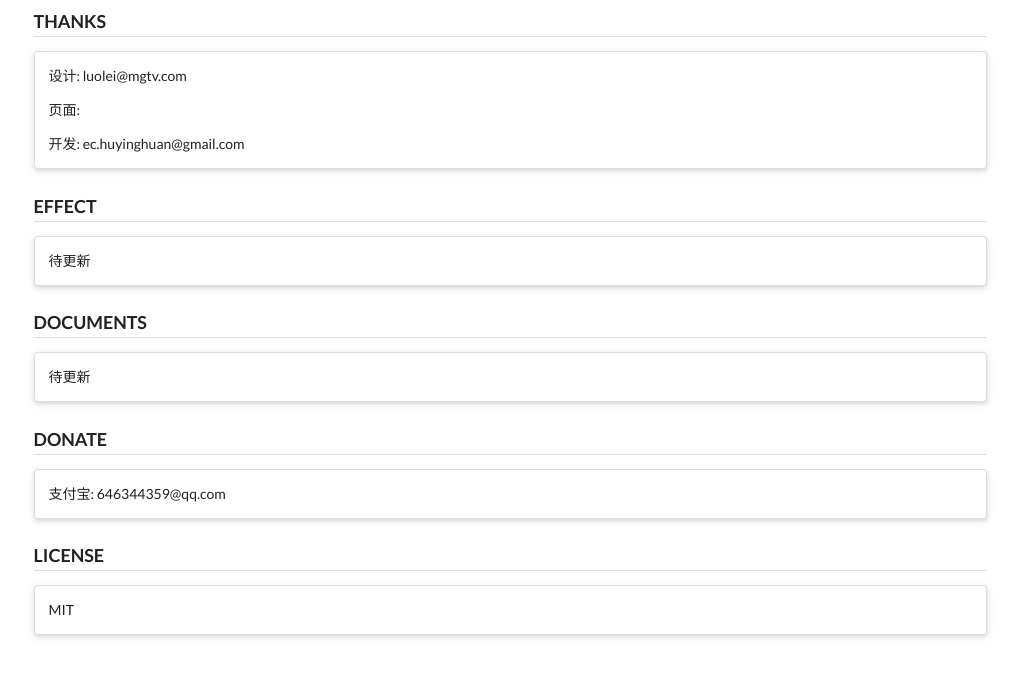
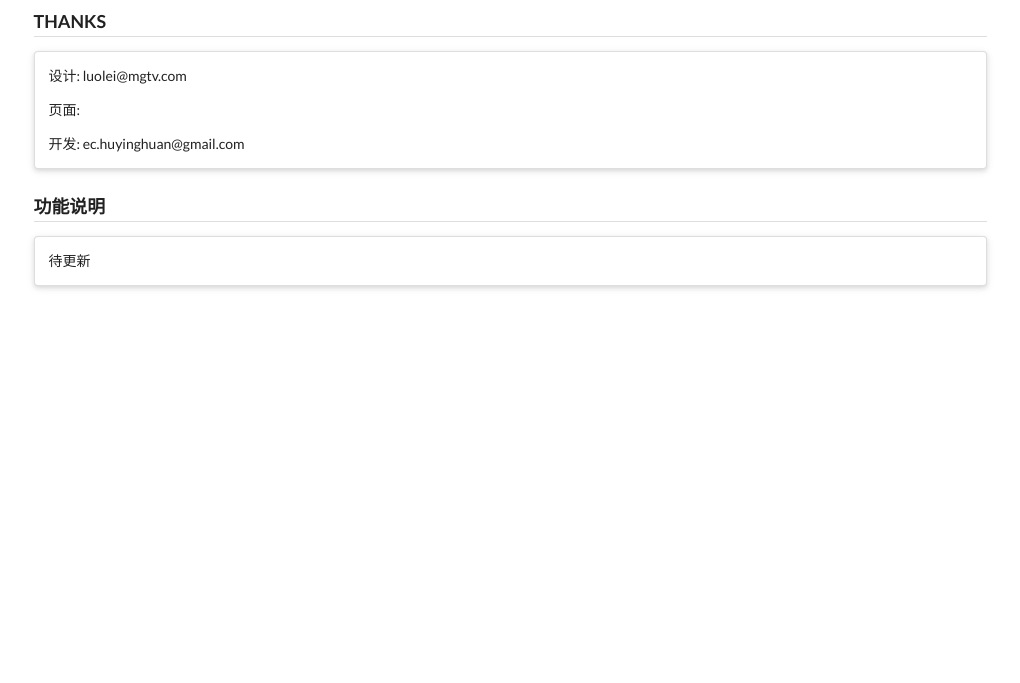
Before and after one commit to huyinghuan/lottery-2016, a website: page static/index.html in a window 1280 px wide. Shown: the part 117-800 px from the top of the page, without its empty margins (130-1150 px from the left). Drawn offline with Linux system fonts and the light colour scheme.

```diff
--- a/static/index.html
+++ b/static/index.html
@@ -15,6 +15,7 @@
       <a class="item" href="award-setting.html">奖品设置</a>
       <a class="item" href="lottery-setting.html">抽奖设置</a>
       <a class="item" href="lottery-list.html" target="_blank">中奖名单</a>
+      <a class="item" href="lottery-start.html" target="_blank">开始抽奖！</a>
     </div>
     <h1 class="ui center aligned header">平台说明</h1>
     <h3 class="ui dividing header">THANKS</h3>
@@ -23,21 +24,9 @@
       <p>页面:  </p>
       <p>开发: ec.huyinghuan@gmail.com</p>
     </div>
-    <h3 class="ui dividing header">EFFECT</h3>
+    <h3 class="ui dividing header">功能说明</h3>
     <div class="ui raised segment">
       <p>待更新</p>
-    </div>
-    <h3 class="ui dividing header">DOCUMENTS</h3>
-    <div class="ui raised segment">
-      <p>待更新</p>
-    </div>
-    <h3 class="ui dividing header">DONATE</h3>
-    <div class="ui raised segment">
-      <p>支付宝: 646344359@qq.com</p>
-    </div>
-    <h3 class="ui dividing header">LICENSE</h3>
-    <div class="ui raised segment">
-      <p>MIT</p>
     </div>
   </div>
   <div class="two wide column"></div>
```
Also changed, not shown: static/award-setting.html (+1 -0 lines), static/lottery-setting.html (+1 -0 lines), static/lottery-start.html (added, +10 -0 lines), README.md (added), 2 other files.
